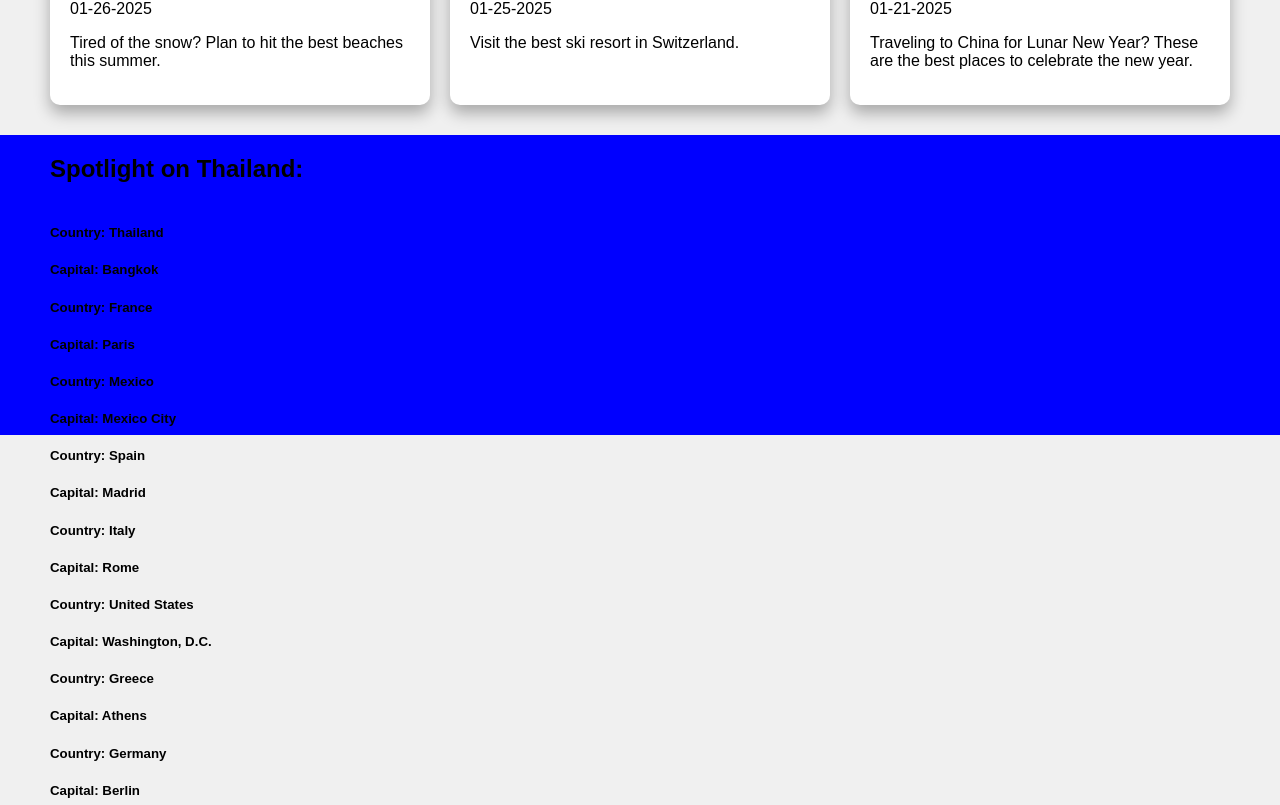
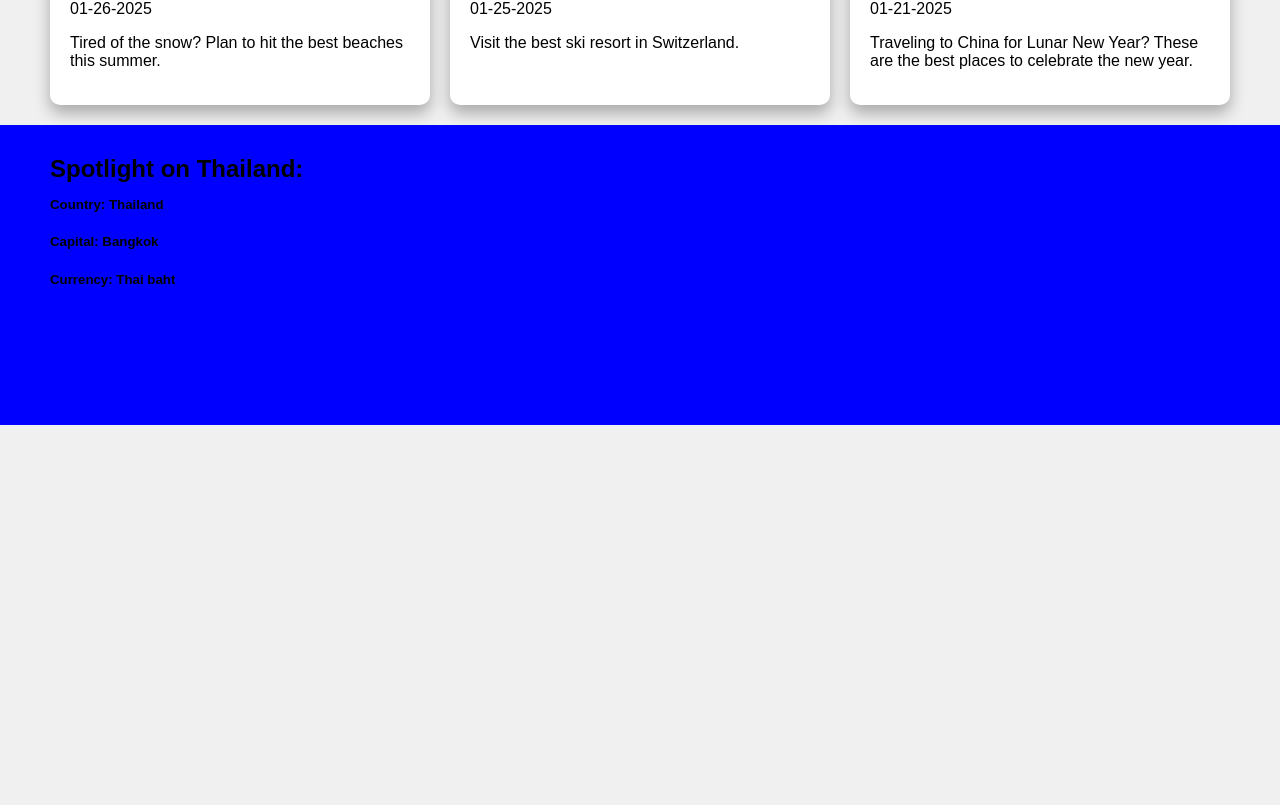
Before and after one commit to sandy112-gh/project-three, a React (Vite) app: page / in a window 1280 px wide. Shown: the part 1235-2040 px from the top of the page. After the commit the page ends 1660 px from the top, so only its background shows below. Built offline with nearby package versions, Linux system fonts and the light colour scheme.

Commit message:
set highlight column layout

```diff
--- a/src/App.css
+++ b/src/App.css
@@ -92,9 +92,13 @@ nav div:hover {
   height: 300px;
   background-color: blue;
   padding: 0 50px;
+  display: grid;
+  grid-template-columns: 1fr 1fr 1fr;
+  grid-template-rows: 50px 2fr 2fr;
 }
 
 .highlightSectionTitle {
   padding: 20px 0;
   margin: 10px 0;
+  grid-column: span 3;
 }
--- a/src/components/Country.jsx
+++ b/src/components/Country.jsx
@@ -1,8 +1,9 @@
-const Country = (props) => {
+const Country = ({ Thailand }) => {
   return (
     <div>
-      <h5>Country: {props.countryName}</h5>
-      <h5>Capital: {props.capital}</h5>
+      <h5>Country: {Thailand.countryName}</h5>
+      <h5>Capital: {Thailand.capital}</h5>
+      <h5>Currency: {Thailand.currency}</h5>
     </div>
   )
 }
--- a/src/components/HighlightSection.jsx
+++ b/src/components/HighlightSection.jsx
@@ -2,18 +2,23 @@ import Country from './Country'
 import countries from '../countries.json'
 
 const HighlightSection = () => {
+  const Thailand = countries.countries[0]
   return (
     <div class="highlightSectionStyle">
       <h2 class="highlightSectionTitle">Spotlight on Thailand:</h2>
       <div>
+        <Country Thailand={Thailand} />
+      </div>
+      {/* <div>
         {countries.countries.map((country) => (
           <Country
             key={country.countryName}
             countryName={country.countryName}
             capital={country.capital}
+            currency={country.currency}
           />
         ))}
-      </div>
+      </div> */}
     </div>
   )
 }
```
